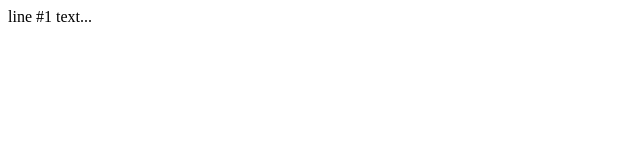
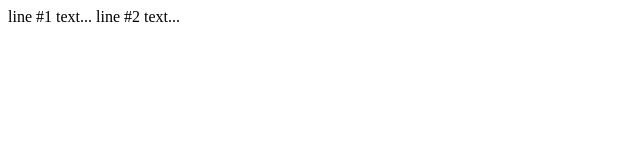
Before and after one commit to nwk76/github_3, a plain HTML site: page index.html in a window 1280 px wide. Shown: the full height of the page, 0-640 px from the left. Drawn offline with Linux system fonts and the light colour scheme.

Commit message:
index.html change #2

```diff
--- a/index.html
+++ b/index.html
@@ -1,3 +1,4 @@
 <body>
     <l1>line #1 text...</l1>
+    <l2>line #2 text...</l2>
 </body>
```
